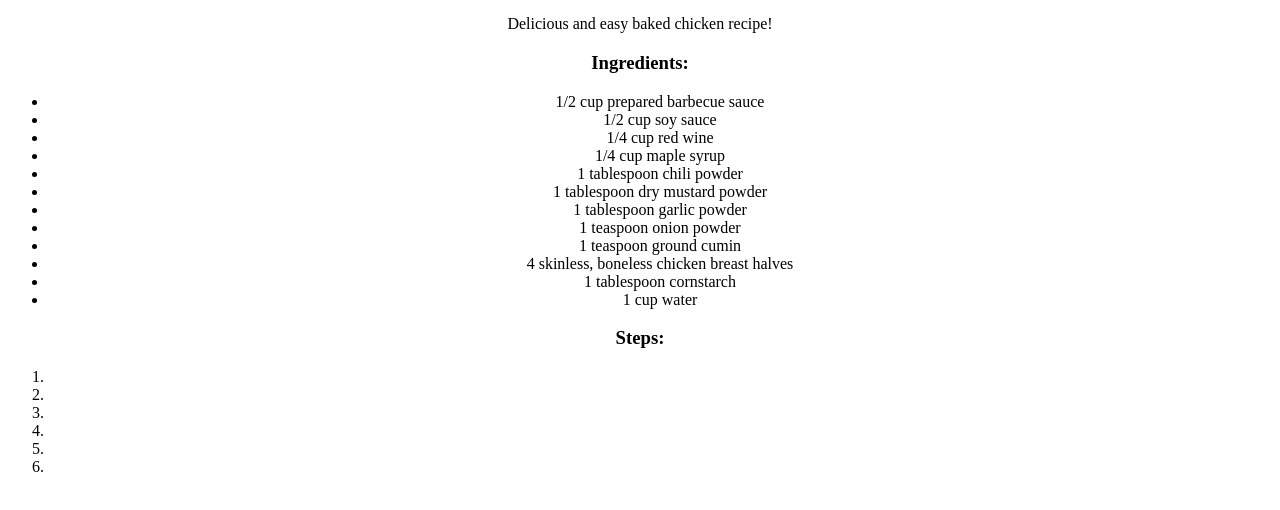
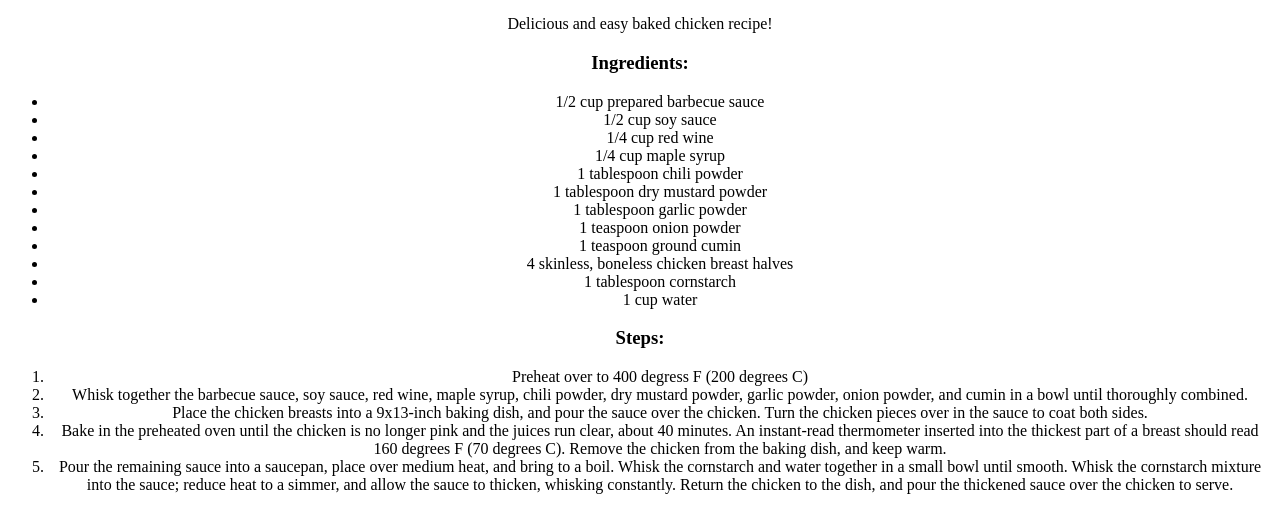
Before and after one commit to iamcid/odin-recipes, a plain HTML site: page recipes/baked-bbq-chx.html in a window 1280 px wide. Shown: the part 428-938 px from the top of the page. Drawn offline with Linux system fonts and the light colour scheme.

Commit message:
finished baked chicked recipe page

```diff
--- a/recipes/baked-bbq-chx.html
+++ b/recipes/baked-bbq-chx.html
@@ -28,12 +28,11 @@
     </ul></center>
     <center><h3>Steps:</h3></center>
     <center><ol>
-        <li></li>
-        <li></li>
-        <li></li>
-        <li></li>
-        <li></li>
-        <li></li>
+        <li>Preheat over to 400 degress F (200 degrees C)</li>
+        <li>Whisk together the barbecue sauce, soy sauce, red wine, maple syrup, chili powder, dry mustard powder, garlic powder, onion powder, and cumin in a bowl until thoroughly combined.</li>
+        <li>Place the chicken breasts into a 9x13-inch baking dish, and pour the sauce over the chicken. Turn the chicken pieces over in the sauce to coat both sides.</li>
+        <li>Bake in the preheated oven until the chicken is no longer pink and the juices run clear, about 40 minutes. An instant-read thermometer inserted into the thickest part of a breast should read 160 degrees F (70 degrees C). Remove the chicken from the baking dish, and keep warm.</li>
+        <li>Pour the remaining sauce into a saucepan, place over medium heat, and bring to a boil. Whisk the cornstarch and water together in a small bowl until smooth. Whisk the cornstarch mixture into the sauce; reduce heat to a simmer, and allow the sauce to thicken, whisking constantly. Return the chicken to the dish, and pour the thickened sauce over the chicken to serve.</li>
     </ol></center>
 </body>
 </html>
```
